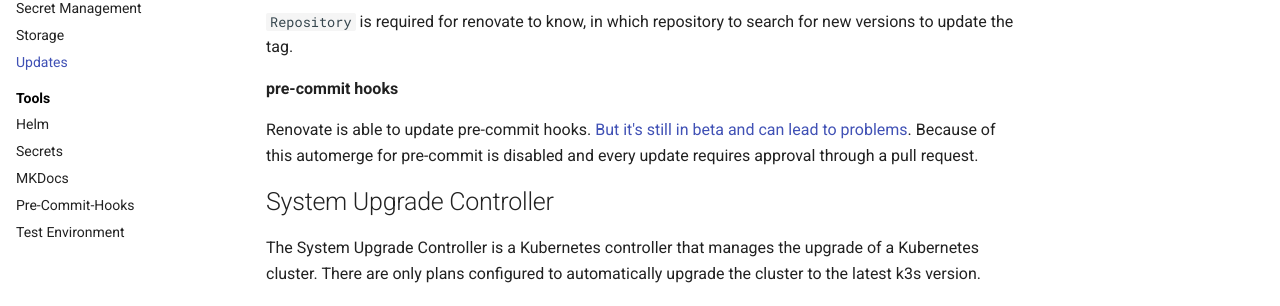
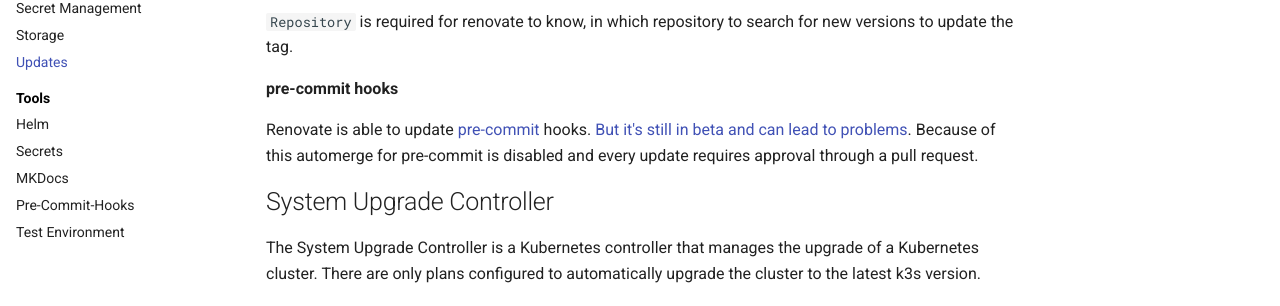
Before and after one commit to madic-creates/k3s-git-ops, an MkDocs documentation site: the page built from docs/updates.md, in a window 1280 px wide and 900 px high, scrolled down 828 px. Shown: the part 432-738 px from the top of the window. Built offline with MkDocs 1.6.1 and Material for MkDocs 9.7.7, drawn with Linux system fonts in a browser that asks for light colours; plug-ins that fetch from the network failed and are left out; comment, search, counter and statistics services are not loaded; part of the change alters nothing that is shown.

Commit message:
Docs: Added internal link

```diff
--- a/docs/updates.md
+++ b/docs/updates.md
@@ -42,7 +42,7 @@ tag: 4.9.0.30
 
 **pre-commit hooks**
 
-Renovate is able to update pre-commit hooks. [But it's still in beta and can lead to problems](https://docs.renovatebot.com/modules/manager/pre-commit/#additional-information){target=_blank}. Because of this automerge for pre-commit is disabled and every update requires approval through a pull request.
+Renovate is able to update [pre-commit](pre-commit-hooks.md) hooks. [But it's still in beta and can lead to problems](https://docs.renovatebot.com/modules/manager/pre-commit/#additional-information){target=_blank}. Because of this automerge for pre-commit is disabled and every update requires approval through a pull request.
 
 ## System Upgrade Controller
 
```
